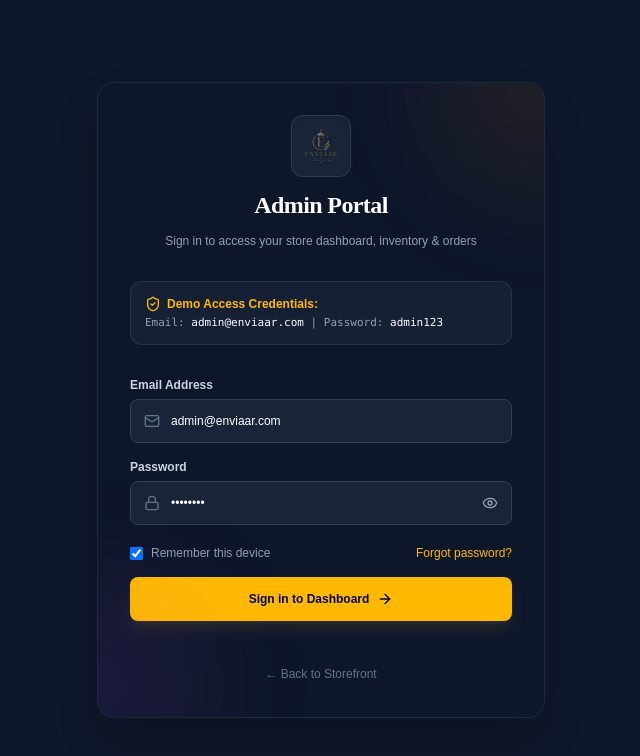
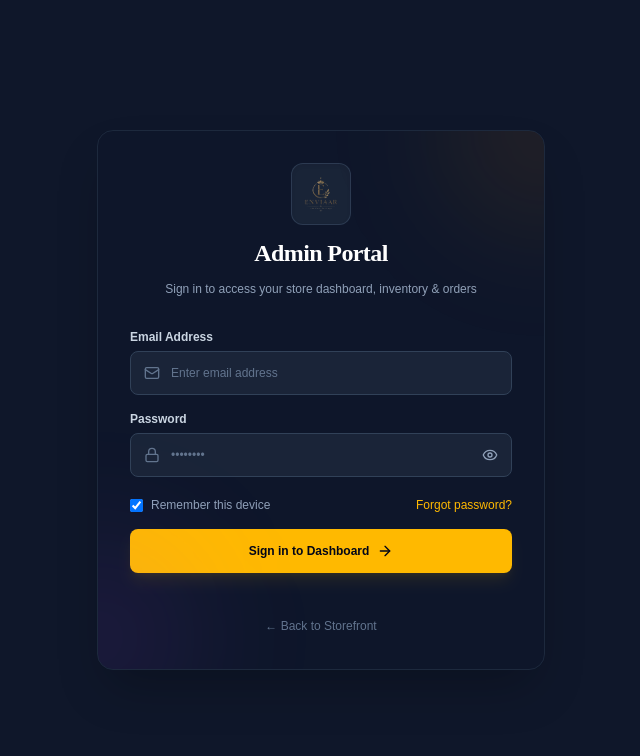
Before and after one commit to webakoofgit-png/Enviaar_project, a React (Vite) app: page /admin/login in a window 1280 px wide. Shown: the top 756 px of the page, without its empty margins (319-959 px from the left). Built offline with nearby package versions, Linux system fonts and the light colour scheme; no server answers.

Commit message:
Hide admin credentials from login page and clear prefilled inputs

```diff
--- a/src/pages/admin/AdminLoginPage.tsx
+++ b/src/pages/admin/AdminLoginPage.tsx
@@ -1,12 +1,12 @@
 import React, { useState } from "react";
 import { useNavigate, useLocation } from "react-router-dom";
 import { useAdminAuth } from "@/context/AdminAuthContext";
-import { Lock, Mail, Eye, EyeOff, ShieldCheck, ArrowRight } from "lucide-react";
+import { Lock, Mail, Eye, EyeOff, ArrowRight } from "lucide-react";
 import { toast } from "sonner";
 
 export function AdminLoginPage() {
-  const [email, setEmail] = useState("admin@enviaar.com");
-  const [password, setPassword] = useState("admin123");
+  const [email, setEmail] = useState("");
+  const [password, setPassword] = useState("");
   const [showPassword, setShowPassword] = useState(false);
   const [loading, setLoading] = useState(false);
   const [error, setError] = useState("");
@@ -28,7 +28,7 @@
         toast.success("Welcome back! Logged in successfully.");
         navigate(from, { replace: true });
       } else {
-        setError("Invalid credentials. Try admin@enviaar.com and admin123");
+        setError("Invalid email or password.");
         toast.error("Invalid email or password");
       }
     } catch (err) {
@@ -56,16 +56,6 @@
           </p>
         </div>
 
-        {/* Demo Credentials Alert Banner */}
-        <div className="bg-slate-800/60 border border-slate-700/60 p-3.5 rounded-2xl text-xs space-y-1 text-slate-300">
-          <div className="flex items-center gap-1.5 font-bold text-amber-400">
-            <ShieldCheck className="h-4 w-4" /> Demo Access Credentials:
-          </div>
-          <div className="font-mono text-[11px] text-slate-400">
-            Email: <span className="text-white">admin@enviaar.com</span> | Password: <span className="text-white">admin123</span>
-          </div>
-        </div>
-
         {/* Error Alert */}
         {error && (
           <div className="bg-rose-500/10 border border-rose-500/30 text-rose-300 text-xs p-3 rounded-xl animate-in fade-in">
@@ -84,7 +74,7 @@
                 required
                 value={email}
                 onChange={(e) => setEmail(e.target.value)}
-                placeholder="admin@enviaar.com"
+                placeholder="Enter email address"
                 className="w-full h-11 pl-10 pr-4 text-xs bg-slate-800/80 border border-slate-700 rounded-xl text-white placeholder:text-slate-500 focus:outline-none focus:border-amber-400 focus:ring-1 focus:ring-amber-400 transition"
               />
             </div>
```
